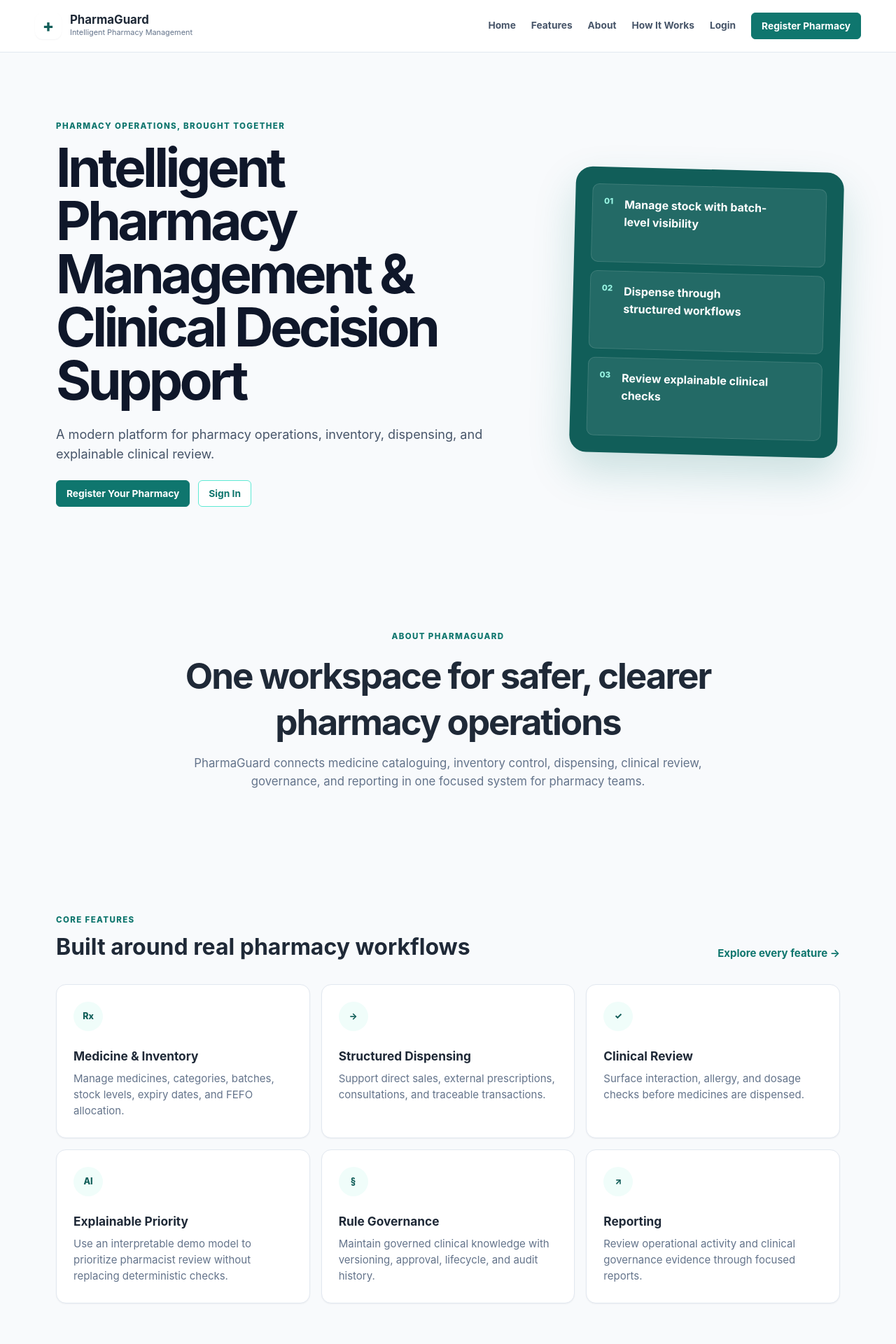
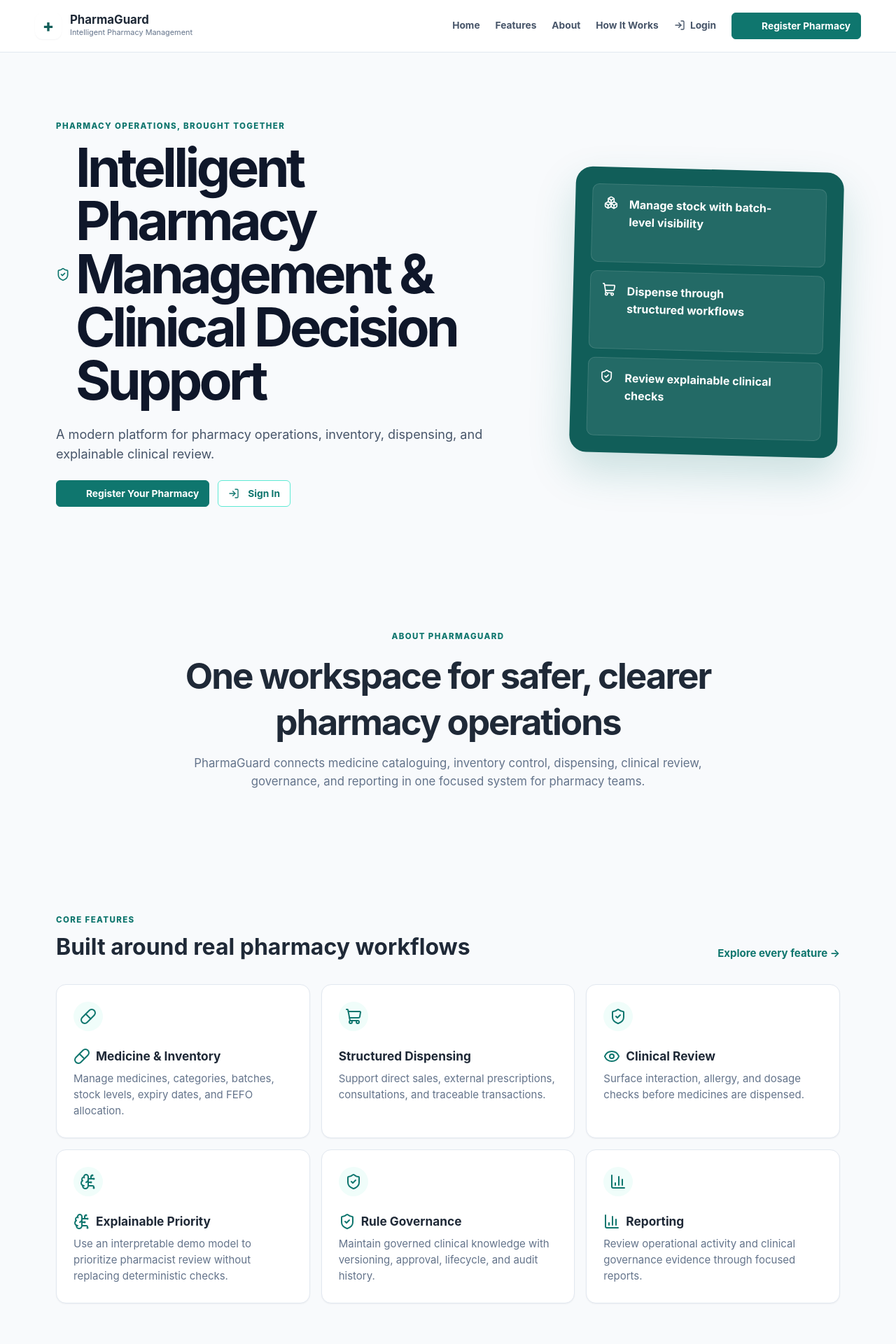
Before and after one commit to Mustaphassankoh/pharmagujard-pharmacy-system, a Django app: page / in a window 1280 px wide. Shown: the top 1920 px of the page at 70% size. Run offline with Django 4.2, Linux system fonts and the light colour scheme; parts of the project's set-up code (start-up, migrations or seed data) failed here and were passed over; some libraries are stand-ins or nearby versions.

Commit message:
Incorporated lucid chart icons

```diff
--- a/static/css/style.css
+++ b/static/css/style.css
@@ -660,3 +660,41 @@ textarea.form-control, .form-group textarea { min-height: 104px; resize: vertica
     .registration-shell { width: min(100% - 24px, 1120px); padding-top: 45px; }
     .registration-card { padding: var(--space-6); }
 }
+/* Shared Lucide icon system. Sidebar SVGs intentionally use their existing rules. */
+.icon {
+    display: inline-block;
+    width: 1.125rem;
+    height: 1.125rem;
+    flex: 0 0 auto;
+    color: currentColor;
+    stroke-width: 2;
+    vertical-align: -0.2em;
+}
+
+.icon-sm { width: 1rem; height: 1rem; }
+.icon-md { width: 1.25rem; height: 1.25rem; }
+.icon-lg { width: 1.75rem; height: 1.75rem; }
+.button-icon { width: 1rem; height: 1rem; }
+.card-icon,
+.feature-icon {
+    width: 1.5rem;
+    height: 1.5rem;
+    color: var(--primary, #0F766E);
+}
+.status-icon { width: 1rem; height: 1rem; }
+.section-icon { width: 1.25rem; height: 1.25rem; color: var(--primary, #0F766E); }
+.section-title-with-icon,
+.heading-with-icon,
+.empty-state-title {
+    display: flex;
+    align-items: center;
+    gap: 0.5rem;
+}
+.btn .icon,
+.btn .button-icon,
+.public-nav a .icon {
+    margin-right: 0.25rem;
+}
+.public-card-icon .icon { width: 1.5rem; height: 1.5rem; }
+.stat-card > .card-icon { margin-bottom: 0.5rem; }
+.activity-metric > span:first-child { display: flex; align-items: center; gap: 0.4rem; }
--- /dev/null
+++ b/static/js/lucide-init.js
@@ -0,0 +1,89 @@
+(function () {
+    "use strict";
+
+    const iconRules = [
+        [/register|create.*workspace/i, "building-plus"], [/sign in|login/i, "log-in"],
+        [/back/i, "arrow-left"], [/\badd\b|\bnew\b/i, "plus"], [/save/i, "save"],
+        [/edit/i, "pencil"], [/delete|remove/i, "trash-2"], [/cancel|clear|reset/i, "x"],
+        [/search/i, "search"], [/filter/i, "sliders-horizontal"], [/download|export/i, "download"],
+        [/view|details/i, "eye"], [/history/i, "history"], [/refresh|adjust/i, "refresh-cw"],
+        [/submit/i, "send"], [/approve/i, "check-check"], [/activate/i, "power"],
+        [/retire/i, "archive"], [/password/i, "key-round"], [/deactivate/i, "user-x"],
+        [/resume/i, "play"], [/dispense|confirm/i, "check-circle"],
+        [/medicine/i, "pill"], [/categor/i, "tags"], [/inventory/i, "boxes"],
+        [/batch/i, "package"], [/low stock/i, "triangle-alert"], [/expir|fefo/i, "calendar-clock"],
+        [/stock transaction/i, "history"], [/direct sale/i, "shopping-cart"],
+        [/external prescription/i, "file-text"], [/consultation/i, "stethoscope"],
+        [/transaction/i, "receipt-text"], [/drug interaction/i, "git-compare-arrows"],
+        [/allerg/i, "shield-alert"], [/dosage/i, "gauge"], [/clinical review|decision support/i, "shield-check"],
+        [/explainable|ai priority/i, "brain-circuit"], [/governance|rule management/i, "shield-check"],
+        [/report/i, "chart-column"], [/staff/i, "users"], [/pharmacy profile|pharmacy information/i, "building-2"],
+        [/administrator/i, "user-cog"], [/audit/i, "history"]
+    ];
+
+    function iconFor(text) {
+        const value = (text || "").replace(/\s+/g, " ").trim();
+        const match = iconRules.find(([pattern]) => pattern.test(value));
+        return match ? match[1] : null;
+    }
+
+    function prependIcon(element, name, className) {
+        if (!name || element.querySelector(":scope > [data-lucide]")) return;
+        const icon = document.createElement("i");
+        icon.dataset.lucide = name;
+        icon.className = `icon ${className}`;
+        icon.setAttribute("aria-hidden", "true");
+        element.prepend(icon);
+    }
+
+    function enhanceApplicationIcons() {
+        const content = document.querySelector("main, .main-content, .public-page");
+        if (!content) return;
+
+        content.querySelectorAll(".btn, button[type='submit']").forEach((element) => {
+            prependIcon(element, iconFor(element.textContent), "button-icon");
+        });
+        content.querySelectorAll("h1, h2.section-title, .card-title, fieldset > legend").forEach((element) => {
+            const icon = iconFor(element.textContent);
+            if (icon) {
+                element.classList.add("heading-with-icon");
+                prependIcon(element, icon, "section-icon");
+            }
+        });
+        content.querySelectorAll(".public-card h3").forEach((heading) => {
+            prependIcon(heading, iconFor(heading.textContent), "feature-icon");
+            if (heading.querySelector(":scope > [data-lucide]")) heading.classList.add("heading-with-icon");
+        });
+        content.querySelectorAll(".empty-state").forEach((element) => {
+            prependIcon(element, iconFor(element.textContent) || "inbox", "icon-lg");
+        });
+        content.querySelectorAll(".badge").forEach((element) => {
+            const text = element.textContent.trim();
+            const name = /active|passed|complete|approved/i.test(text) ? "circle-check" :
+                /warning|review/i.test(text) ? "triangle-alert" :
+                /inactive|retired/i.test(text) ? "circle-x" : null;
+            prependIcon(element, name, "status-icon");
+        });
+    }
+
+    function initializeLucideIcons() {
+        if (!window.lucide || typeof window.lucide.createIcons !== "function") {
+            return;
+        }
+
+        enhanceApplicationIcons();
+
+        window.lucide.createIcons({
+            attrs: {
+                "aria-hidden": "true",
+                focusable: "false"
+            }
+        });
+    }
+
+    if (document.readyState === "loading") {
+        document.addEventListener("DOMContentLoaded", initializeLucideIcons);
+    } else {
+        initializeLucideIcons();
+    }
+})();
--- a/templates/base.html
+++ b/templates/base.html
@@ -7,6 +7,8 @@
     {% load static %}
     <link rel="stylesheet" href="{% static 'css/style.css' %}?v=sidebar-navigation-2">
     <script src="{% static 'js/sidebar.js' %}?v=sidebar-navigation-1" defer></script>
+    <script src="https://unpkg.com/lucide@1.52.0/dist/umd/lucide.min.js" defer></script>
+    <script src="{% static 'js/lucide-init.js' %}?v=1" defer></script>
 </head>
 <body class="{% if not user.is_authenticated %}auth-page{% endif %}">
     <div class="layout">
--- a/templates/public/base_public.html
+++ b/templates/public/base_public.html
@@ -7,6 +7,8 @@
     <meta name="description" content="PharmaGuard — intelligent pharmacy management and explainable clinical decision support.">
     <title>{% block title %}PharmaGuard{% endblock %}</title>
     <link rel="stylesheet" href="{% static 'css/style.css' %}?v=pharmaguard-milestone-b">
+    <script src="https://unpkg.com/lucide@1.52.0/dist/umd/lucide.min.js" defer></script>
+    <script src="{% static 'js/lucide-init.js' %}?v=1" defer></script>
 </head>
 <body class="public-page">
     <header class="public-header">
@@ -20,8 +22,8 @@
                 <a href="{% url 'features' %}">Features</a>
                 <a href="{% url 'about' %}">About</a>
                 <a href="{% url 'how_it_works' %}">How It Works</a>
-                <a href="{% url 'login' %}">Login</a>
-                <a class="btn btn-primary public-register-link" href="{% url 'register_pharmacy' %}">Register Pharmacy</a>
+                <a href="{% url 'login' %}"><i data-lucide="log-in" class="icon icon-sm" aria-hidden="true"></i> Login</a>
+                <a class="btn btn-primary public-register-link" href="{% url 'register_pharmacy' %}"><i data-lucide="building-plus" class="icon icon-sm" aria-hidden="true"></i> Register Pharmacy</a>
             </nav>
         </div>
     </header>
--- a/templates/public/landing.html
+++ b/templates/public/landing.html
@@ -7,14 +7,14 @@
         <h1>Intelligent Pharmacy Management &amp; Clinical Decision Support</h1>
         <p>A modern platform for pharmacy operations, inventory, dispensing, and explainable clinical review.</p>
         <div class="public-actions">
-            <a class="btn btn-primary" href="{% url 'register_pharmacy' %}">Register Your Pharmacy</a>
-            <a class="btn btn-outline-primary" href="{% url 'login' %}">Sign In</a>
+            <a class="btn btn-primary" href="{% url 'register_pharmacy' %}"><i data-lucide="building-plus" class="icon button-icon" aria-hidden="true"></i>Register Your Pharmacy</a>
+            <a class="btn btn-outline-primary" href="{% url 'login' %}"><i data-lucide="log-in" class="icon button-icon" aria-hidden="true"></i>Sign In</a>
         </div>
     </div>
     <div class="public-hero-panel" aria-label="PharmaGuard capabilities">
-        <div><span>01</span><strong>Manage stock with batch-level visibility</strong></div>
-        <div><span>02</span><strong>Dispense through structured workflows</strong></div>
-        <div><span>03</span><strong>Review explainable clinical checks</strong></div>
+        <div><i data-lucide="boxes" class="icon icon-md" aria-hidden="true"></i><strong>Manage stock with batch-level visibility</strong></div>
+        <div><i data-lucide="shopping-cart" class="icon icon-md" aria-hidden="true"></i><strong>Dispense through structured workflows</strong></div>
+        <div><i data-lucide="shield-check" class="icon icon-md" aria-hidden="true"></i><strong>Review explainable clinical checks</strong></div>
     </div>
 </section>
 
@@ -27,12 +27,12 @@
 <section class="public-section">
     <div class="public-section-heading"><div><span class="public-eyebrow">Core features</span><h2>Built around real pharmacy workflows</h2></div><a href="{% url 'features' %}">Explore every feature →</a></div>
     <div class="public-card-grid">
-        <article class="public-card"><span class="public-card-icon">Rx</span><h3>Medicine &amp; Inventory</h3><p>Manage medicines, categories, batches, stock levels, expiry dates, and FEFO allocation.</p></article>
-        <article class="public-card"><span class="public-card-icon">→</span><h3>Structured Dispensing</h3><p>Support direct sales, external prescriptions, consultations, and traceable transactions.</p></article>
-        <article class="public-card"><span class="public-card-icon">✓</span><h3>Clinical Review</h3><p>Surface interaction, allergy, and dosage checks before medicines are dispensed.</p></article>
-        <article class="public-card"><span class="public-card-icon">AI</span><h3>Explainable Priority</h3><p>Use an interpretable demo model to prioritize pharmacist review without replacing deterministic checks.</p></article>
-        <article class="public-card"><span class="public-card-icon">§</span><h3>Rule Governance</h3><p>Maintain governed clinical knowledge with versioning, approval, lifecycle, and audit history.</p></article>
-        <article class="public-card"><span class="public-card-icon">↗</span><h3>Reporting</h3><p>Review operational activity and clinical governance evidence through focused reports.</p></article>
+        <article class="public-card"><span class="public-card-icon"><i data-lucide="pill" class="icon feature-icon" aria-hidden="true"></i></span><h3>Medicine &amp; Inventory</h3><p>Manage medicines, categories, batches, stock levels, expiry dates, and FEFO allocation.</p></article>
+        <article class="public-card"><span class="public-card-icon"><i data-lucide="shopping-cart" class="icon feature-icon" aria-hidden="true"></i></span><h3>Structured Dispensing</h3><p>Support direct sales, external prescriptions, consultations, and traceable transactions.</p></article>
+        <article class="public-card"><span class="public-card-icon"><i data-lucide="shield-check" class="icon feature-icon" aria-hidden="true"></i></span><h3>Clinical Review</h3><p>Surface interaction, allergy, and dosage checks before medicines are dispensed.</p></article>
+        <article class="public-card"><span class="public-card-icon"><i data-lucide="brain-circuit" class="icon feature-icon" aria-hidden="true"></i></span><h3>Explainable Priority</h3><p>Use an interpretable demo model to prioritize pharmacist review without replacing deterministic checks.</p></article>
+        <article class="public-card"><span class="public-card-icon"><i data-lucide="shield-check" class="icon feature-icon" aria-hidden="true"></i></span><h3>Rule Governance</h3><p>Maintain governed clinical knowledge with versioning, approval, lifecycle, and audit history.</p></article>
+        <article class="public-card"><span class="public-card-icon"><i data-lucide="chart-column" class="icon feature-icon" aria-hidden="true"></i></span><h3>Reporting</h3><p>Review operational activity and clinical governance evidence through focused reports.</p></article>
     </div>
 </section>
 
```
Also changed, not shown: templates/dashboard.html (+8 -4 lines).
